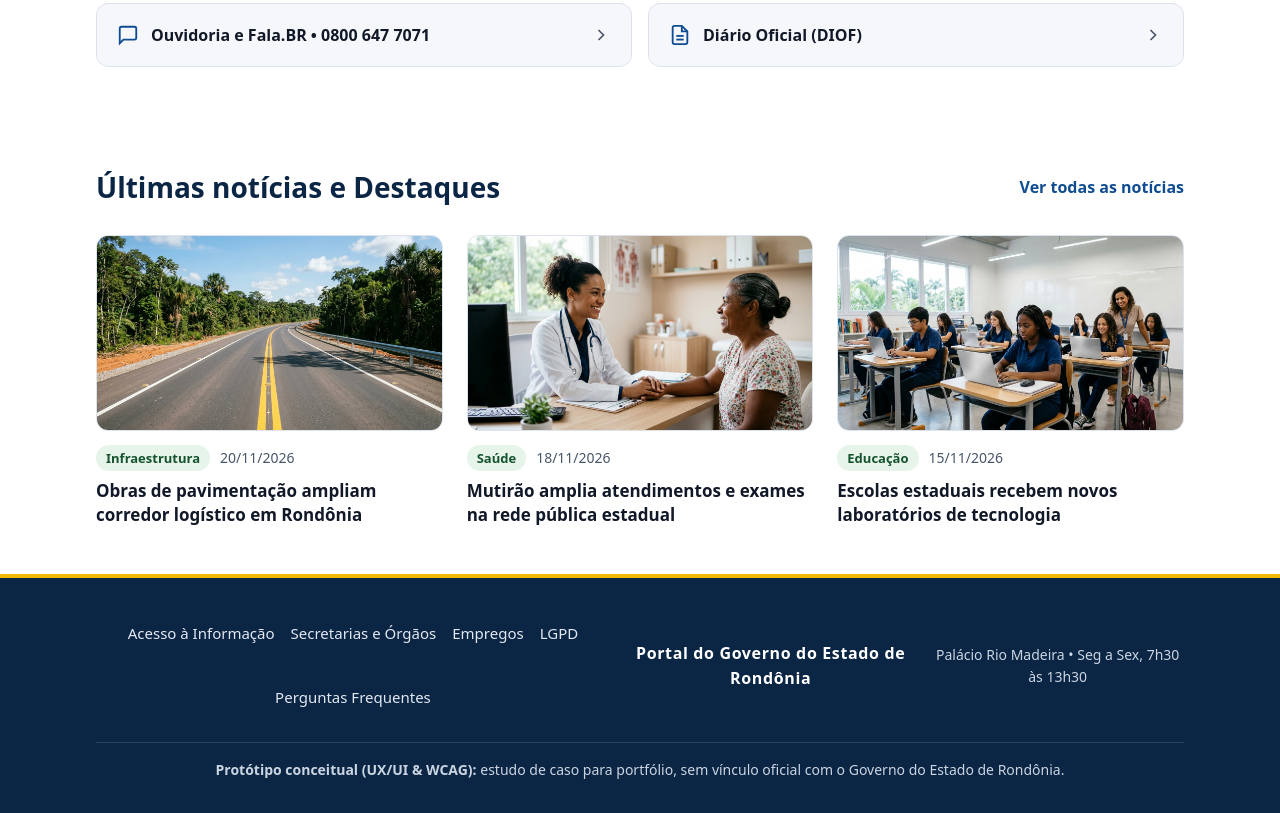
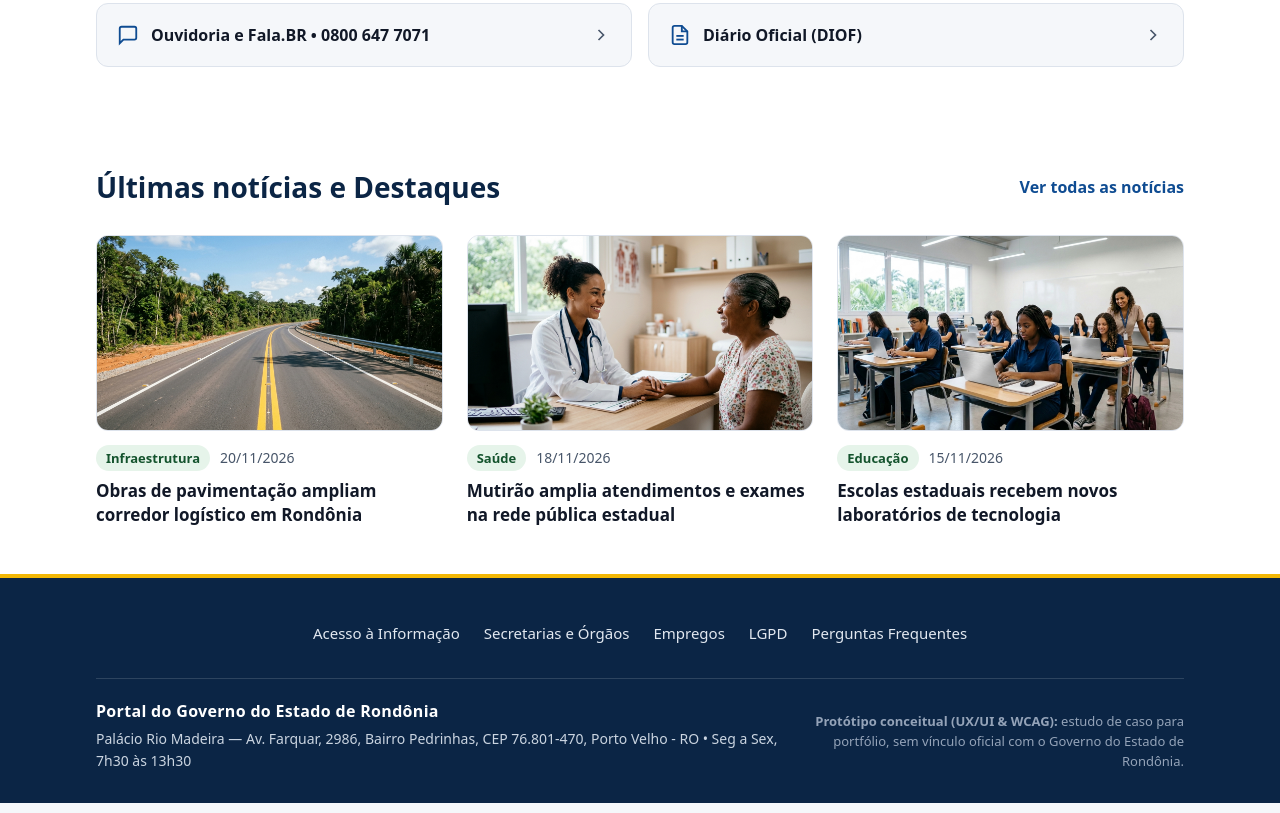
Before and after one commit to ticiacruzcosta/redesign_portal_rondonia, a plain HTML site: page index.html in a window 1280 px wide. Shown: the part 1296-2109 px from the top of the page. Drawn offline with Linux system fonts and the light colour scheme.

Commit message:
style: organiza rodapé em linha única de links e adiciona endereço oficial do Palácio Rio Madeira

```diff
--- a/index.html
+++ b/index.html
@@ -436,7 +436,7 @@
 
   <footer class="rodape" id="rodape-institucional">
     <div class="container rodape__inner">
-      <div class="rodape__topo">
+      <nav aria-label="Links institucionais do rodapé">
         <ul class="rodape__links">
           <li><a href="#rodape-institucional" class="rodape__link-simulado">Acesso à Informação</a></li>
           <li><a href="#rodape-institucional" class="rodape__link-simulado">Secretarias e Órgãos</a></li>
@@ -444,13 +444,19 @@
           <li><a href="#rodape-institucional" class="rodape__link-simulado">LGPD</a></li>
           <li><a href="#rodape-institucional" class="rodape__link-simulado">Perguntas Frequentes</a></li>
         </ul>
+      </nav>
+      <div class="rodape__base">
+        <div class="rodape__info">
           <p class="rodape__marca">Portal do Governo do Estado de Rondônia</p>
-        <p class="rodape__horario">Palácio Rio Madeira • Seg a Sex, 7h30 às 13h30</p>
+          <p class="rodape__horario">
+            Palácio Rio Madeira — Av. Farquar, 2986, Bairro Pedrinhas, CEP 76.801-470, Porto Velho - RO • Seg a Sex, 7h30 às 13h30
+          </p>
         </div>
         <div class="rodape__aviso-legal">
           <p>
             <strong>Protótipo conceitual (UX/UI &amp; WCAG):</strong> estudo de caso para portfólio, sem vínculo oficial com o Governo do Estado de Rondônia.
           </p>
+        </div>
       </div>
     </div>
   </footer>
--- a/style.css
+++ b/style.css
@@ -1003,13 +1003,6 @@ svg {
   text-align: center;
 }
 
-.rodape__topo {
-  display: flex;
-  flex-direction: column;
-  align-items: center;
-  gap: 0.875rem;
-}
-
 .rodape__links {
   list-style: none;
   margin: 0;
@@ -1017,7 +1010,7 @@ svg {
   display: flex;
   flex-wrap: wrap;
   justify-content: center;
-  gap: 1rem;
+  gap: 0.5rem 1.5rem;
 }
 
 .rodape__links a {
@@ -1034,10 +1027,18 @@ svg {
   color: #ffffff;
 }
 
+.rodape__base {
+  padding-top: 1.25rem;
+  border-top: 1px solid rgba(255, 255, 255, 0.14);
+  display: flex;
+  flex-direction: column;
+  gap: 0.875rem;
+}
+
 .rodape__marca {
-  margin: 0;
+  margin: 0 0 0.25rem;
   font-weight: 800;
-  letter-spacing: 0.04em;
+  letter-spacing: 0.02em;
   color: #ffffff;
 }
 
@@ -1047,9 +1048,8 @@ svg {
 }
 
 .rodape__aviso-legal {
-  padding-top: 1rem;
-  border-top: 1px solid rgba(255, 255, 255, 0.14);
-  font-size: 0.875rem;
+  font-size: 0.8125rem;
+  color: #94a3b8;
 }
 
 .rodape__aviso-legal p {
@@ -1208,9 +1208,16 @@ svg {
     grid-template-columns: repeat(3, 1fr);
   }
 
-  .rodape__topo {
+  .rodape__base {
     flex-direction: row;
+    align-items: flex-end;
     justify-content: space-between;
+    text-align: left;
+  }
+
+  .rodape__aviso-legal {
+    max-width: 380px;
+    text-align: right;
   }
 }
 
```
Lines whose indentation alone changed are shown as unchanged.
